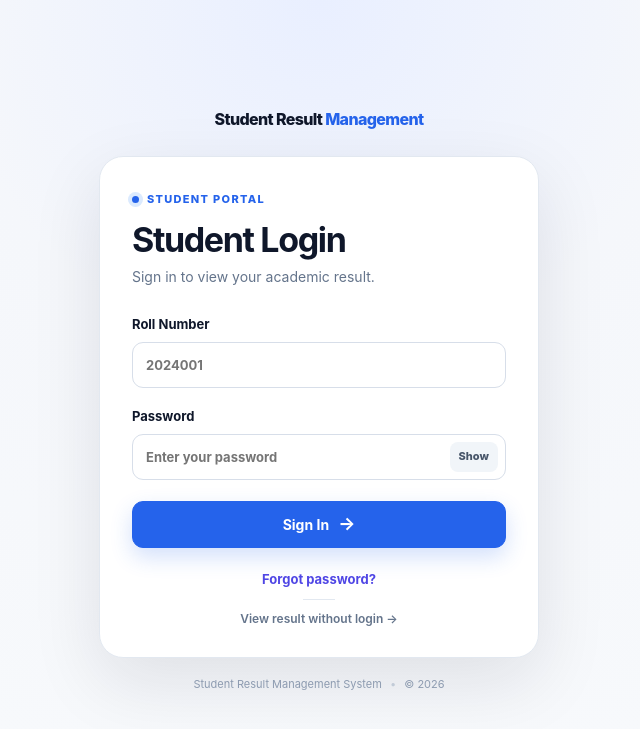
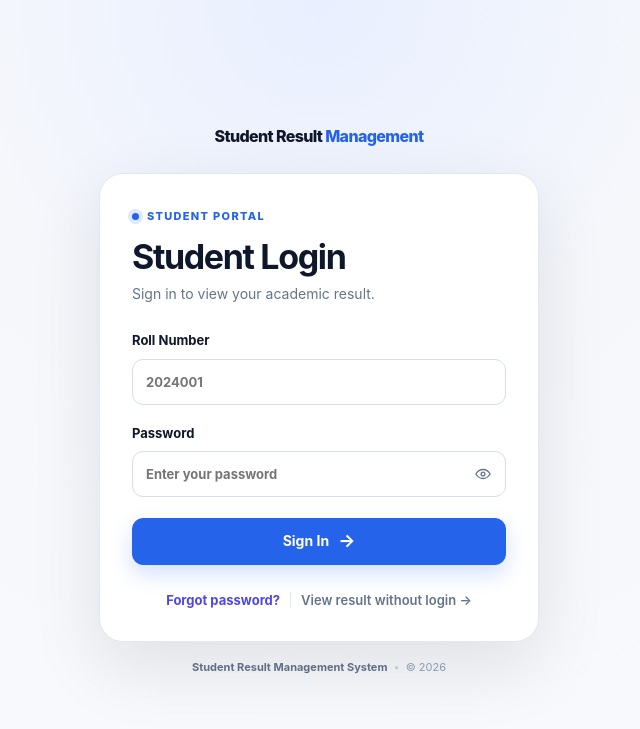
Before and after one commit to rahul-dev-web/Student-result-management-system, a PHP site: page /login.php in a window 1280 px wide. Shown: the top 729 px of the page, without its empty margins (321-961 px from the left). Run offline with PHP 8.4, Linux system fonts and the light colour scheme; some libraries are stand-ins or nearby versions.

Commit message:
Fix student login password toggle and refine footer links

```diff
--- a/login.php
+++ b/login.php
@@ -39,7 +39,7 @@ if ($_SERVER['REQUEST_METHOD'] === 'POST') {
         .student-login-shell{width:min(440px,100%)}
         .auth-brand{font-size:16px;letter-spacing:-.04em;transition:opacity .2s ease}
         .auth-brand:hover{opacity:.78}
-        .student-login-card{padding:34px 32px 28px;border-radius:24px;box-shadow:0 24px 70px rgba(15,23,42,.10);animation:login-card-in .35s ease both}
+        .student-login-card{padding:34px 32px 26px;border-radius:24px;box-shadow:0 24px 70px rgba(15,23,42,.10);animation:login-card-in .35s ease both}
         .student-login-heading{text-align:left}
         .auth-eyebrow{display:flex;align-items:center;gap:8px;margin-bottom:14px}
         .auth-eyebrow-dot{width:7px;height:7px;border-radius:50%;background:var(--primary);box-shadow:0 0 0 4px #dbeafe;flex:0 0 auto}
@@ -51,39 +51,49 @@ if ($_SERVER['REQUEST_METHOD'] === 'POST') {
         .student-login-form input:hover{border-color:#b8c4d5}
         .student-login-form input:focus{border-color:#6366f1;box-shadow:0 0 0 4px #eef2ff;background:#fff}
         .password-field{display:block;position:relative;margin-top:8px}
-        .password-field input{margin-top:0;padding-right:66px}
-        .password-toggle{position:absolute;right:8px;top:50%;transform:translateY(-50%);border:0;background:#f1f5f9;color:#475569;border-radius:8px;padding:6px 9px;font-size:11px;font-weight:800;cursor:pointer;min-height:30px}
-        .password-toggle:hover{background:#e2e8f0;color:#0f172a}
-        .password-toggle:focus-visible{outline:2px solid #93c5fd;outline-offset:2px}
+        .password-field input{margin-top:0;padding-right:48px}
+        .password-toggle{position:absolute;right:5px;top:50%;width:36px;height:36px;transform:translateY(-50%);display:inline-flex;align-items:center;justify-content:center;border:0;background:transparent;color:#64748b;border-radius:8px;padding:0;cursor:pointer}
+        .password-toggle:hover{background:#f1f5f9;color:#0f172a}
+        .password-toggle:focus-visible{outline:2px solid #93c5fd;outline-offset:1px}
+        .password-toggle svg{width:18px;height:18px;display:block;pointer-events:none}
+        .password-toggle .eye-off{display:none}
+        .password-toggle.is-visible .eye{display:none}
+        .password-toggle.is-visible .eye-off{display:block}
         .student-login-submit{height:47px;border-radius:11px;font-size:14px;gap:9px;margin-top:3px;box-shadow:0 9px 22px rgba(37,99,235,.20)}
         .student-login-submit:hover{transform:translateY(-1px);box-shadow:0 12px 26px rgba(37,99,235,.24)}
         .student-login-submit:disabled{cursor:wait;opacity:.8;transform:none}
         .submit-arrow{font-size:18px;line-height:1;transition:transform .2s ease}
         .student-login-submit:not(:disabled):hover .submit-arrow{transform:translateX(2px)}
-        .student-login-submit.is-loading .submit-arrow:after{content:'•••';font-size:12px;letter-spacing:1px}
         .auth-error{display:flex;align-items:center;gap:9px;margin:20px 0 0;padding:10px 12px;border-radius:11px}
         .alert-icon{width:19px;height:19px;border-radius:50%;display:inline-flex;align-items:center;justify-content:center;background:#fee2e2;font-size:11px;font-weight:900;flex:0 0 auto}
-        .student-login-links{display:flex;flex-direction:column;align-items:center;gap:9px;margin-top:21px;font-size:13px}
-        .student-login-links a{color:var(--accent);font-weight:700;transition:color .2s ease}
-        .student-login-links a:hover{color:var(--primary-dark);text-decoration:underline;text-underline-offset:3px}
-        .login-divider{width:32px;height:1px;background:var(--line);margin:1px 0}
-        .student-login-links a:last-child{font-size:12px;color:#64748b;font-weight:600}
-        .student-login-links a:last-child:hover{color:var(--primary)}
-        .auth-footer{text-align:center;color:#94a3b8;font-size:11px;margin-top:18px}
-        .auth-footer span{padding:0 5px;color:#cbd5e1}
+        .student-login-links{display:flex;align-items:center;justify-content:center;gap:0;margin-top:20px;font-size:13px}
+        .student-login-links a{color:var(--accent);font-weight:700;padding:5px 10px;border-radius:7px;transition:color .2s ease,background .2s ease}
+        .student-login-links a:hover{color:var(--primary-dark);background:#f5f7ff;text-decoration:none}
+        .student-login-links .login-divider{width:1px;height:16px;background:var(--line);flex:0 0 auto}
+        .student-login-links a:last-child{font-size:13px;color:#64748b;font-weight:600}
+        .student-login-links a:last-child:hover{color:var(--primary);background:#f8fafc}
+        .auth-footer{text-align:center;color:#94a3b8;font-size:11px;margin-top:17px}
+        .auth-footer .footer-brand{color:#64748b;font-weight:700}
+        .auth-footer .footer-dot{padding:0 6px;color:#cbd5e1}
         @keyframes login-card-in{from{opacity:0;transform:translateY(8px)}to{opacity:1;transform:translateY(0)}}
         @media(max-width:600px){
             .student-login-page{padding:18px 12px}
             .student-login-shell{width:100%}
             .auth-brand{font-size:14px;margin-bottom:18px!important}
-            .student-login-card{padding:26px 20px 23px;border-radius:20px}
+            .student-login-card{padding:26px 20px 22px;border-radius:20px}
             .student-login-card h1{font-size:30px}
             .student-login-form{margin-top:23px!important}
             .student-login-form label{margin-bottom:16px}
             .student-login-form input{height:47px}
             .student-login-submit{height:48px}
-            .student-login-links{margin-top:19px}
-            .auth-footer{margin-top:14px}
+            .student-login-links{margin-top:17px}
+            .student-login-links a{padding:5px 7px;font-size:12px}
+            .student-login-links a:last-child{font-size:12px}
+            .auth-footer{margin-top:13px}
+        }
+        @media(max-width:370px){
+            .student-login-links{flex-direction:column;gap:3px}
+            .student-login-links .login-divider{width:28px;height:1px}
         }
         @media(prefers-reduced-motion:reduce){.student-login-card{animation:none}.student-login-submit,.submit-arrow{transition:none}}
     </style>
@@ -118,7 +128,10 @@ if ($_SERVER['REQUEST_METHOD'] === 'POST') {
                     <span>Password</span>
                     <span class="password-field">
                         <input id="student-password" type="password" name="password" required autocomplete="current-password" placeholder="Enter your password">
-                        <button type="button" class="password-toggle" id="password-toggle" aria-label="Show password" aria-pressed="false">Show</button>
+                        <button type="button" class="password-toggle" id="password-toggle" aria-label="Show password" aria-pressed="false" title="Show password">
+                            <svg class="eye" viewBox="0 0 24 24" fill="none" stroke="currentColor" stroke-width="1.8" stroke-linecap="round" stroke-linejoin="round" aria-hidden="true"><path d="M2.5 12s3.5-6 9.5-6 9.5 6 9.5 6-3.5 6-9.5 6-9.5-6-9.5-6Z"/><circle cx="12" cy="12" r="2.5"/></svg>
+                            <svg class="eye-off" viewBox="0 0 24 24" fill="none" stroke="currentColor" stroke-width="1.8" stroke-linecap="round" stroke-linejoin="round" aria-hidden="true"><path d="m3 3 18 18"/><path d="M10.6 6.2A9.7 9.7 0 0 1 12 6c6 0 9.5 6 9.5 6a17.7 17.7 0 0 1-3 3.6"/><path d="M6.7 6.7C4 8.4 2.5 12 2.5 12s3.5 6 9.5 6a9.8 9.8 0 0 0 3.3-.6"/><path d="M9.9 9.9a3 3 0 0 0 4.2 4.2"/></svg>
+                        </button>
                     </span>
                 </label>
 
@@ -136,7 +149,7 @@ if ($_SERVER['REQUEST_METHOD'] === 'POST') {
         </section>
 
         <footer class="auth-footer">
-            Student Result Management System <span aria-hidden="true">•</span> © 2026
+            <span class="footer-brand">Student Result Management System</span><span class="footer-dot" aria-hidden="true">•</span>© 2026
         </footer>
     </main>
 
@@ -151,8 +164,9 @@ if ($_SERVER['REQUEST_METHOD'] === 'POST') {
                 toggle.addEventListener('click', function () {
                     const showing = password.type === 'text';
                     password.type = showing ? 'password' : 'text';
-                    toggle.textContent = showing ? 'Show' : 'Hide';
+                    toggle.classList.toggle('is-visible', !showing);
                     toggle.setAttribute('aria-label', showing ? 'Show password' : 'Hide password');
+                    toggle.setAttribute('title', showing ? 'Show password' : 'Hide password');
                     toggle.setAttribute('aria-pressed', String(!showing));
                 });
             }
@@ -161,9 +175,8 @@ if ($_SERVER['REQUEST_METHOD'] === 'POST') {
                 form.addEventListener('submit', function () {
                     if (!form.checkValidity()) return;
                     submit.disabled = true;
-                    submit.classList.add('is-loading');
                     submit.querySelector('.submit-label').textContent = 'Signing in...';
-                    submit.querySelector('.submit-arrow').textContent = '';
+                    submit.querySelector('.submit-arrow').textContent = '…';
                 });
             }
         })();
```
